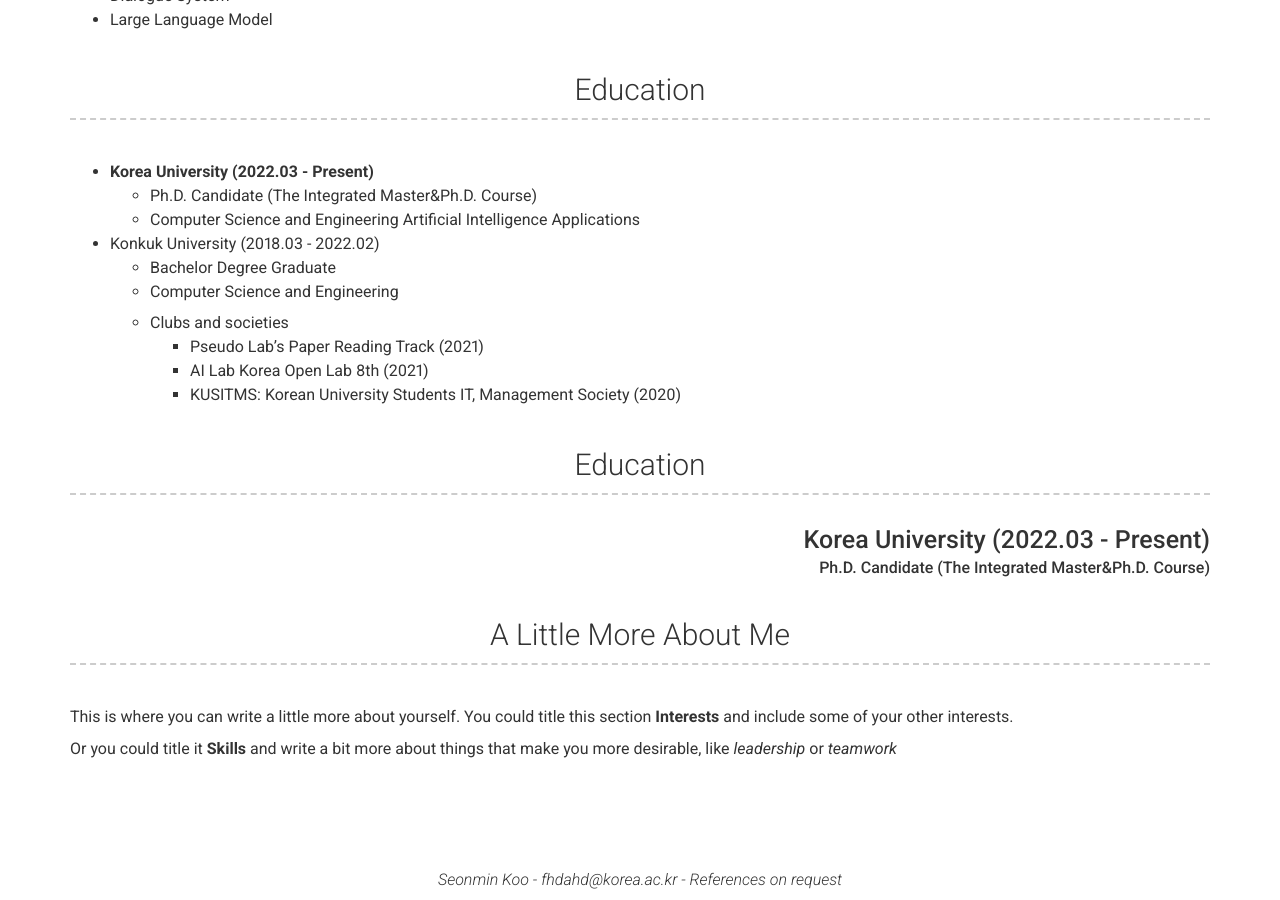
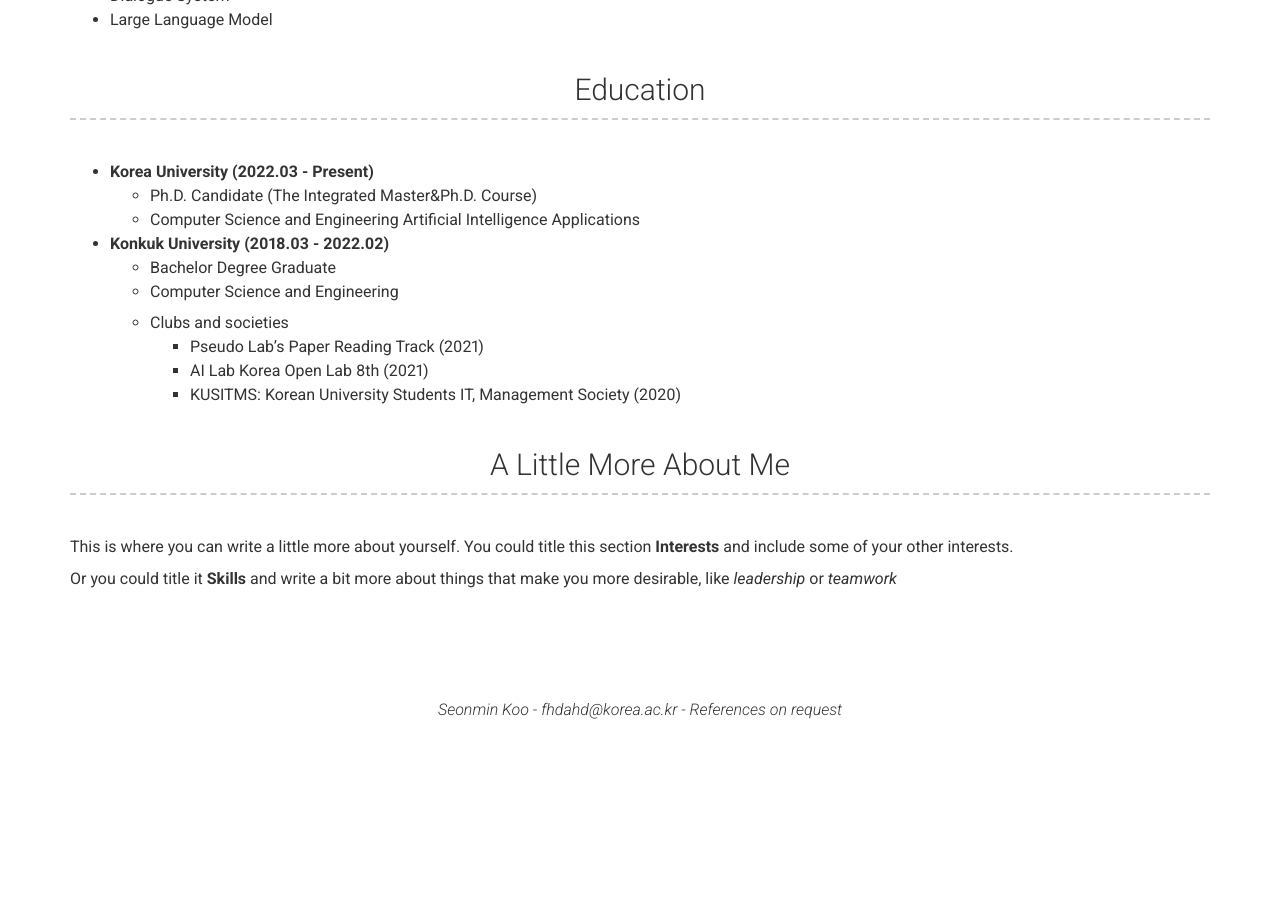
Before and after one commit to seonminkoo/seonminkoo.github.io, a Jekyll site: the page built from index.md, in a window 1280 px wide and 900 px high, scrolled down 953 px. Built offline with Jekyll 4.4.1, drawn with Linux system fonts in a browser that asks for light colours; nearby versions of some CDN libraries; after the commit the page ends 1683 px from its top, so only the background shows below that.

Commit message:
Update _config.yml

```diff
--- a/_config.yml
+++ b/_config.yml
@@ -79,7 +79,7 @@ content:
       - **Korea University (2022.03 - Present)**
         - Ph.D. Candidate (The Integrated Master&Ph.D. Course)
         - Computer Science and Engineering Artificial Intelligence Applications
-      - Konkuk University (2018.03 - 2022.02)
+      - **Konkuk University (2018.03 - 2022.02)**
         - Bachelor Degree Graduate
         - Computer Science and Engineering
 
@@ -87,22 +87,6 @@ content:
           - Pseudo Lab's Paper Reading Track (2021)
           - AI Lab Korea Open Lab 8th (2021)
           - KUSITMS: Korean University Students IT, Management Society (2020)
-
-  - title: Education
-    layout: list
-    content:
-      - layout: top-right
-        title: Korea University (2022.03 - Present)
-        sub_title: Ph.D. Candidate (The Integrated Master&Ph.D. Course)
-        content: |
-          - Computer Science and Engineering Artificial Intelligence Applications
-        # caption:
-          # - Computer Science and Engineering Artificial Intelligence Applications
-        # quote: >
-        #   Computer Science and Engineering Artificial Intelligence Applications
-        # description: | # this will include new lines to allow paragraphs
-        #   Description of qualification
-
 
 
   # - title: Projects # Title for the section
```
